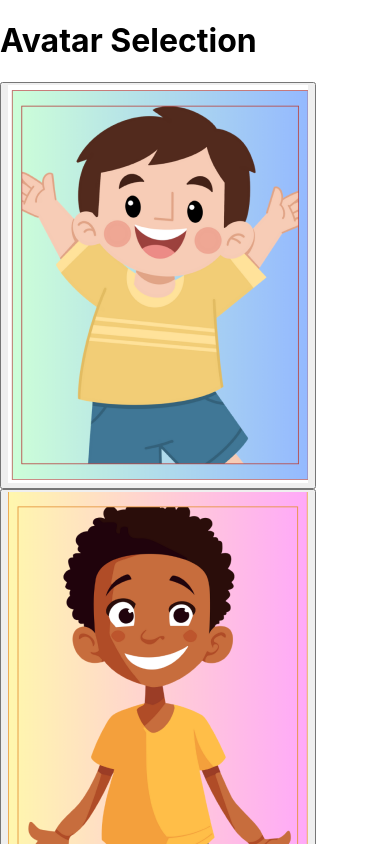
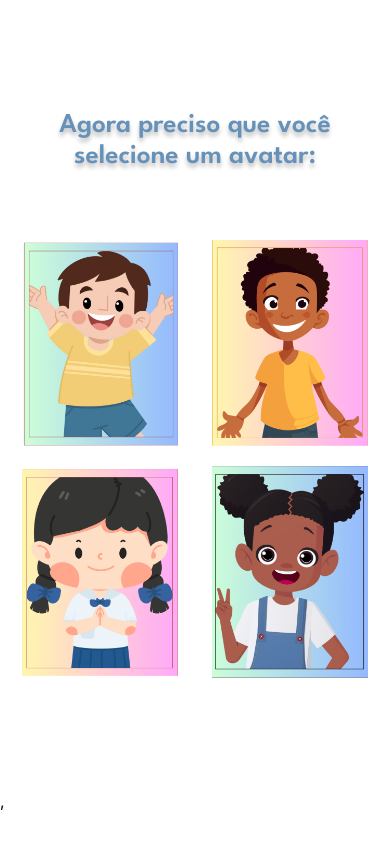
Before and after one commit to DSborini/ba-blue, a React (Create React App) app: page /avatar in a window 390 px wide. Shown: the top 844 px of the page. Built offline with nearby package versions, Linux system fonts and the light colour scheme.

Commit message:
add mobile style to avatar selection page

```diff
--- a/src/assets/styles/mobile.css
+++ b/src/assets/styles/mobile.css
@@ -32,6 +32,11 @@
     width: 100vw;
 }
 
+.avatar-image {
+    margin-top: 2vh;
+    width: 40vw;
+}
+
 /* Small components */
 
 .common-styles {
@@ -61,6 +66,13 @@
     box-shadow: 0 0 5px #38b6ff;
 }
 
+.avatar-button {
+    border: none;
+    background: none;
+    padding: 0;
+    cursor: pointer;
+}
+
 /* Divs */
 
 .start-div-1 {
@@ -87,3 +99,17 @@
     align-items: center;
     margin-top: 30vw;
 }
+
+.avatar-group {
+    display: grid;
+    grid-template-columns: repeat(2, 1fr); /* 2 colunas de largura igual */
+    gap: 0vh; /* Espaçamento entre os itens */
+    margin-top: 6vh;
+}
+
+.avatar-div-1 {
+    margin-top: 13vh;
+    margin-bottom: 13vh;
+    margin-right: 0.5vh;
+    margin-left: 0.5vh;
+}
--- a/src/components/avatarCard.jsx
+++ b/src/components/avatarCard.jsx
@@ -2,7 +2,7 @@ import React from 'react';
 
 const AvatarCard = ({ imagePath, onClick }) => {
     return (
-        <button className="a" onClick={onClick}>
+        <button onClick={onClick} className='avatar-button'>
             <img src={imagePath} alt="Avatar" className="avatar-image" />
         </button>
     );
--- a/src/pages/avatarSelection.jsx
+++ b/src/pages/avatarSelection.jsx
@@ -2,13 +2,15 @@ import React from 'react';
 import AvatarCard from '../components/avatarCard';
 import avatarOptions from '../resources/avatarOptions';
 
+const generateRandomKey = () => Math.random().toString(36).substring(7);
+
 const AvatarSelection = () => {
     return (
-        <div>
-            <h1>Avatar Selection</h1>
-            <div>
+        <div className='avatar-div-1'>
+            <p className='spartan paragraph'>Agora preciso que você selecione um avatar:</p>
+            <div className='avatar-group'>
                 {avatarOptions.map((avatar, index) => (
-                    <AvatarCard key={index} imagePath={require(`../assets/images/${avatar.path}`)} />
+                    <AvatarCard key={generateRandomKey()} imagePath={require(`../assets/images/${avatar.path}`)} />
                 ))}
             </div>
         </div>
```
